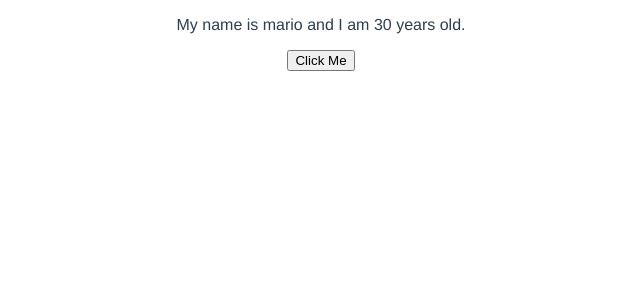
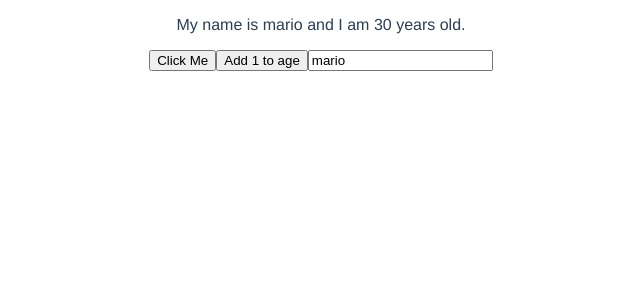
Before and after one commit to LaurenceWiles/dojo-blog, a Vue app: page / in a window 1280 px wide. Shown: the top 300 px of the page, without its empty margins (319-959 px from the left). Built offline with nearby package versions, Linux system fonts and the light colour scheme.

Commit message:
using refs for reactivity

```diff
--- a/src/views/HomeView.vue
+++ b/src/views/HomeView.vue
@@ -2,6 +2,8 @@
   <div class="home">
     <p ref="p">My name is {{ name }} and I am {{ age }} years old.</p>
     <button @click="handleClick">Click Me</button>
+    <button @click="age++">Add 1 to age</button>
+    <input type="text" v-model="name" />
   </div>
 </template>
 
@@ -15,13 +17,12 @@
   setup() {
     const p = ref(null);
 
-    let name = "mario";
-    let age = 30;
+    const name = ref("mario");
+    const age = ref(30);
 
     const handleClick = () => {
-      console.log(p, p.value);
-      p.value.classList.add("test");
-      p.value.textContent = "hello ninjas";
+      name.value = "luigi";
+      age.value = 35;
     };
 
     return { name, age, handleClick, p };
```
